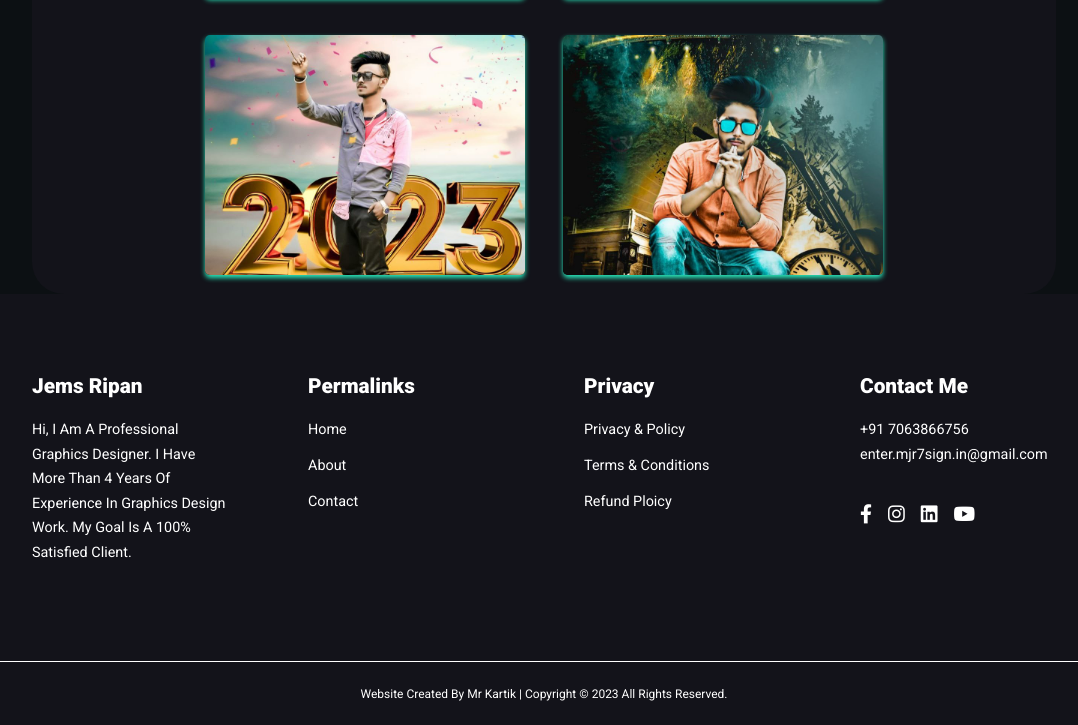
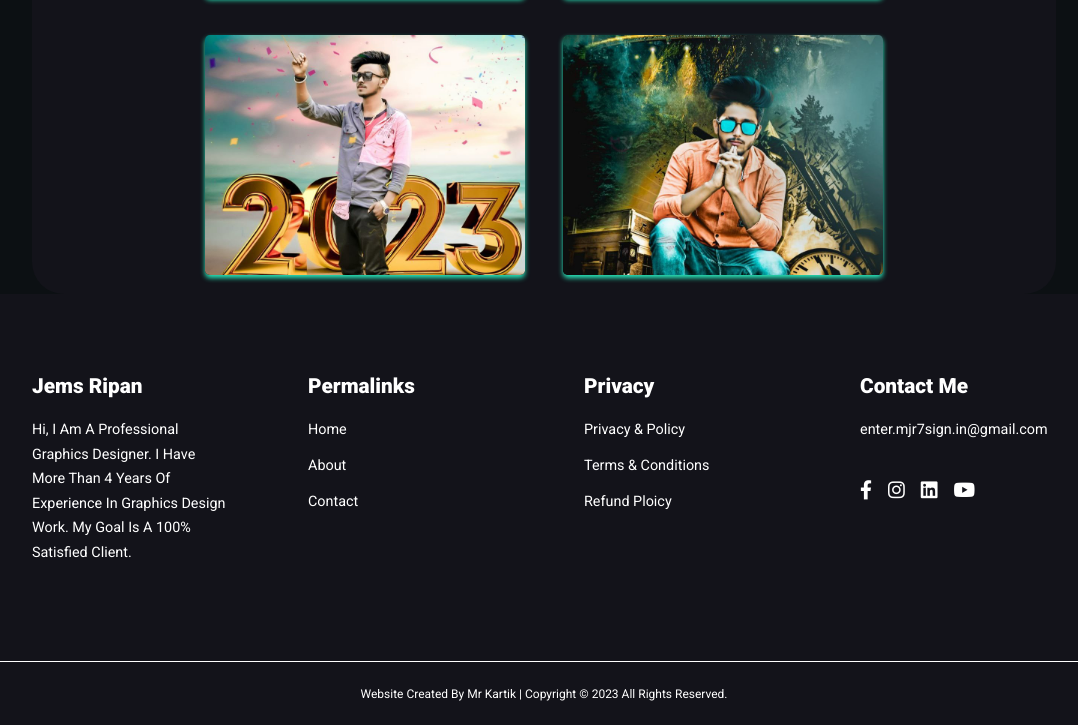
Before and after one commit to kartik-barman/jemsRipan, a plain HTML site: page index.html in a window 1280 px wide. Shown: the part 2838-3563 px from the top of the page, without its empty margins (96-1174 px from the left). Drawn offline with nearby package versions, Linux system fonts and the light colour scheme.

Commit message:
Update index.html

```diff
--- a/index.html
+++ b/index.html
@@ -219,7 +219,7 @@
             <div class="footer_4">
                 <h4 id="contact">Contact Me</h4>
                 <div>
-                    <p>+91 7063866756</p>
+                 <!--   <p>+91 7063866756</p> -->
                     <p class="mail">enter.mjr7sign.in@gmail.com</p>
                 </div>
                 <ul class="footer_social">
```
